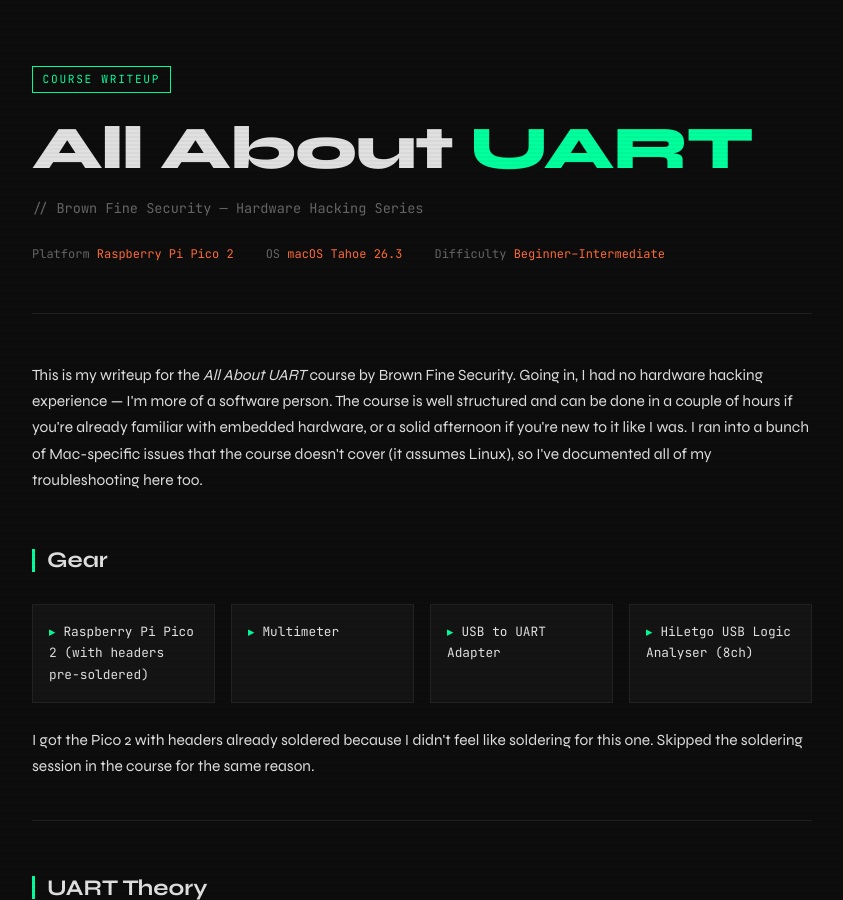
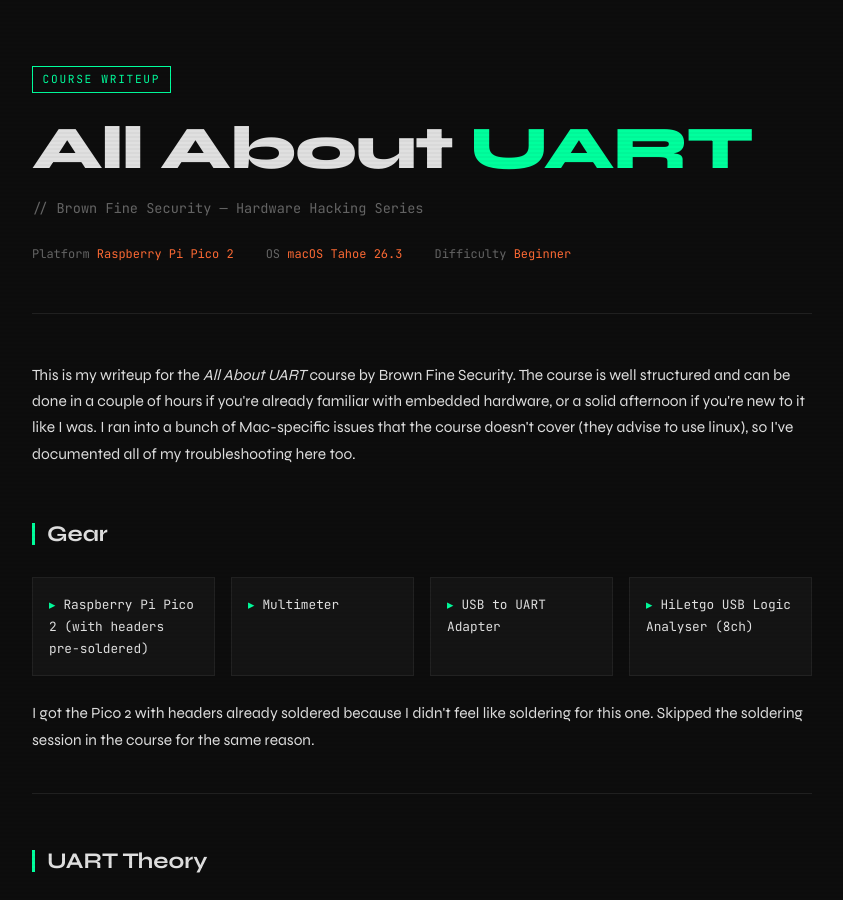
Before and after one commit to CyberCasquatch/cybercasquatch.github.io, a Jekyll site: the page _posts/Projects/2026-04-03-AllAboutUART.html, which Jekyll copies as it is, in a window 1280 px wide and 900 px high. Shown: the whole window, without its empty margins (218-1061 px from the left). Built offline with Jekyll 4.4.1, drawn with Linux system fonts in a browser that asks for light colours.

Commit message:
Revise difficulty level and course writeup
Updated difficulty level and improved course description for clarity.

```diff
--- a/_posts/Projects/2026-04-03-AllAboutUART.html
+++ b/_posts/Projects/2026-04-03-AllAboutUART.html
@@ -304,11 +304,11 @@
     <div class="meta">
       <div>Platform <span>Raspberry Pi Pico 2</span></div>
       <div>OS <span>macOS Tahoe 26.3</span></div>
-      <div>Difficulty <span>Beginner–Intermediate</span></div>
+      <div>Difficulty <span>Beginner</span></div>
     </div>
   </header>
 
-  <p>This is my writeup for the <em>All About UART</em> course by Brown Fine Security. Going in, I had no hardware hacking experience — I'm more of a software person. The course is well structured and can be done in a couple of hours if you're already familiar with embedded hardware, or a solid afternoon if you're new to it like I was. I ran into a bunch of Mac-specific issues that the course doesn't cover (it assumes Linux), so I've documented all of my troubleshooting here too.</p>
+  <p>This is my writeup for the <em>All About UART</em> course by Brown Fine Security. The course is well structured and can be done in a couple of hours if you're already familiar with embedded hardware, or a solid afternoon if you're new to it like I was. I ran into a bunch of Mac-specific issues that the course doesn't cover (they advise to use linux), so I've documented all of my troubleshooting here too.</p>
 
   <h2>Gear</h2>
   <div class="gear-grid">
```
